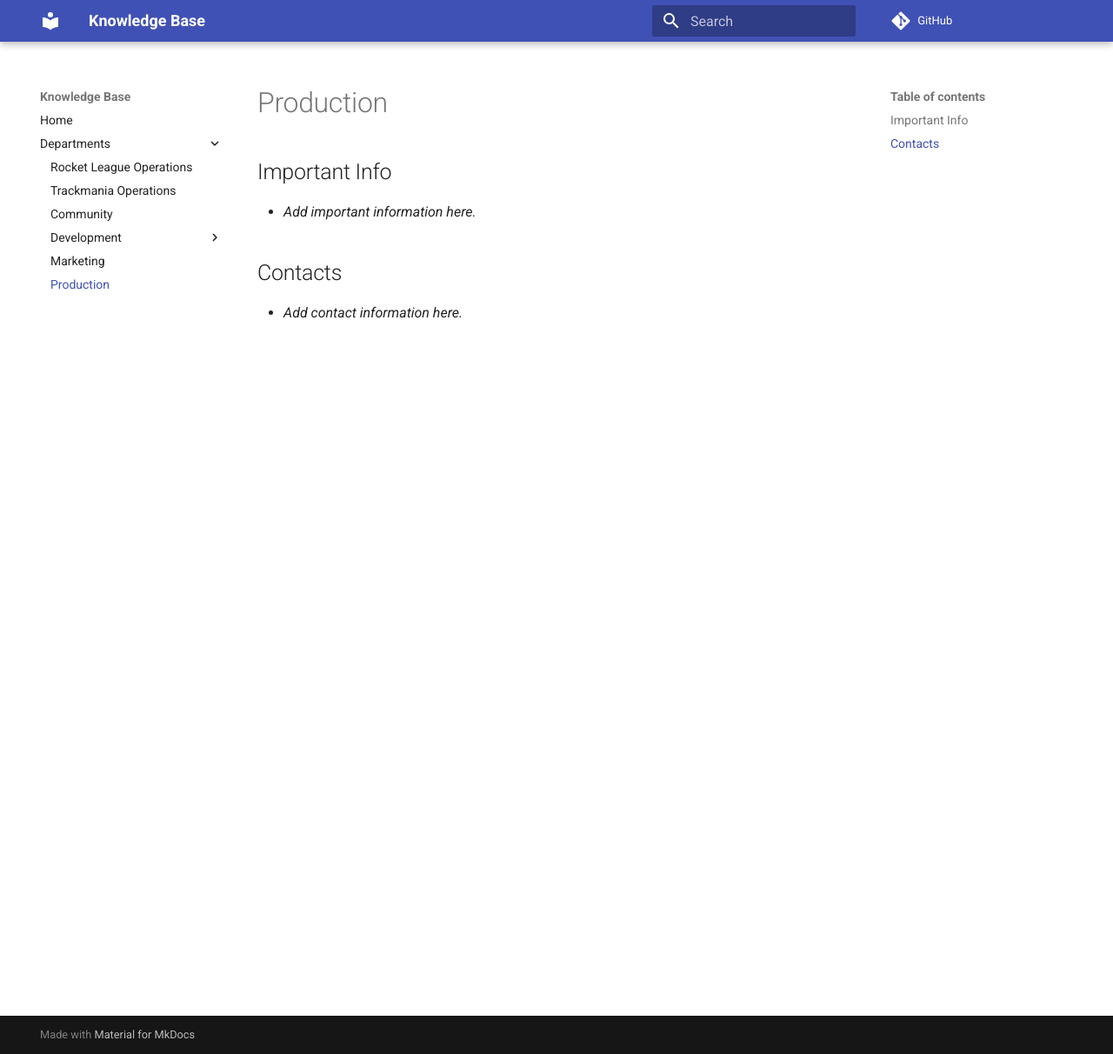
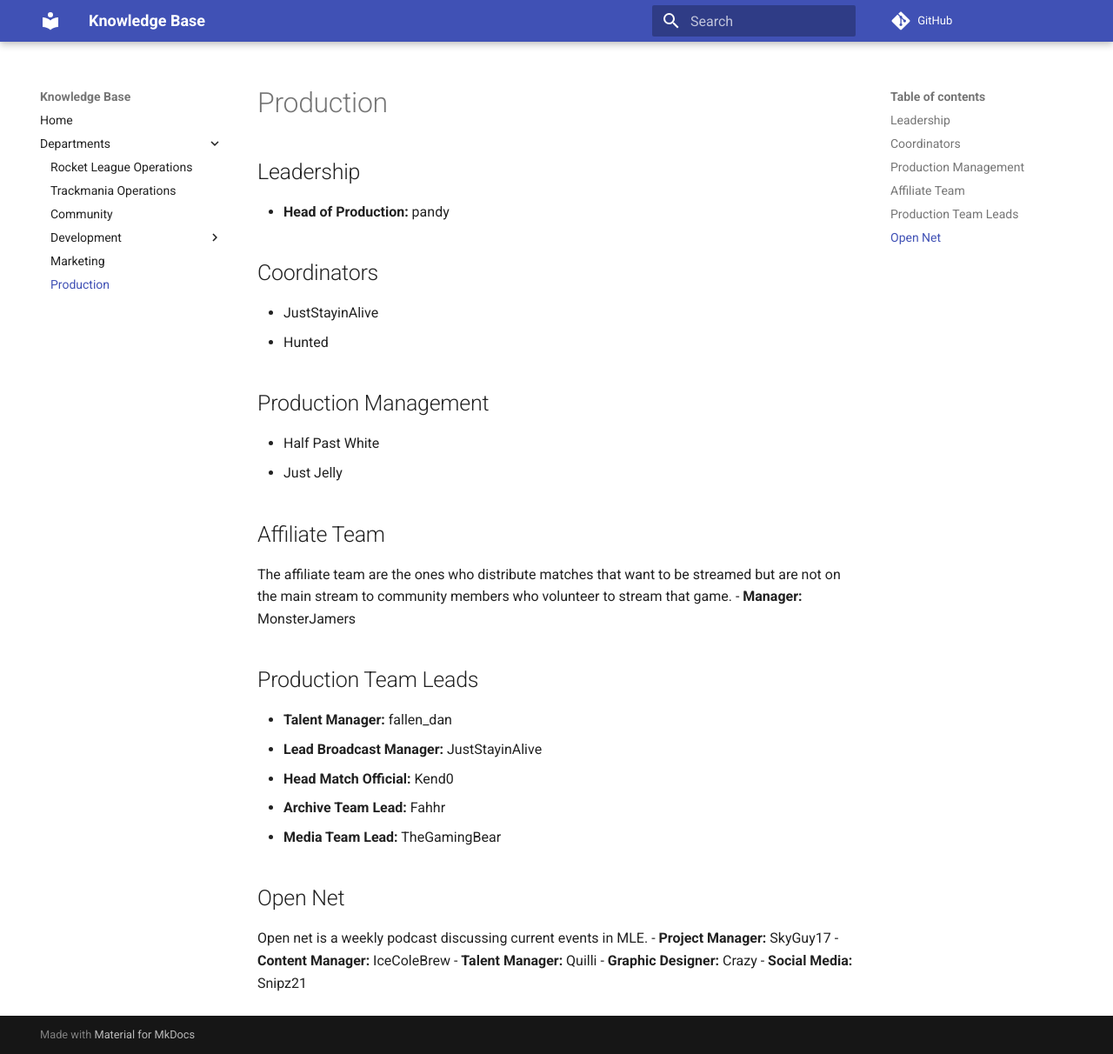
Before and after one commit to Minor-League-Esports/knowledgeBase, an MkDocs documentation site: the page built from docs/departments/production.md, in a window 1280 px wide and 1212 px high. Shown: the whole window at 87% size. Built offline with MkDocs 1.6.1 and Material for MkDocs 9.7.7, drawn with Linux system fonts in a browser that asks for light colours; comment, search, counter and statistics services are not loaded.

Commit message:
Revise production.md with leadership and team details
Updated the production documentation to include leadership roles, coordinators, and team leads. Open Net as well.

```diff
--- a/docs/departments/production.md
+++ b/docs/departments/production.md
@@ -1,9 +1,31 @@
 # Production
 
-## Important Info
+## Leadership
+- **Head of Production:** pandy
 
-- *Add important information here.*
+## Coordinators
+- JustStayinAlive
+- Hunted
 
-## Contacts
+## Production Management
+- Half Past White
+- Just Jelly
 
-- *Add contact information here.*
+## Affiliate Team
+The affiliate team are the ones who distribute matches that want to be streamed but are not on the main stream to community members who volunteer to stream that game.
+- **Manager:** MonsterJamers
+
+## Production Team Leads
+- **Talent Manager:** fallen_dan
+- **Lead Broadcast Manager:** JustStayinAlive
+- **Head Match Official:** Kend0
+- **Archive Team Lead:** Fahhr
+- **Media Team Lead:** TheGamingBear
+
+## Open Net
+Open net is a weekly podcast discussing current events in MLE.
+- **Project Manager:** SkyGuy17
+- **Content Manager:** IceColeBrew
+- **Talent Manager:** Quilli
+- **Graphic Designer:** Crazy
+- **Social Media:** Snipz21
```
